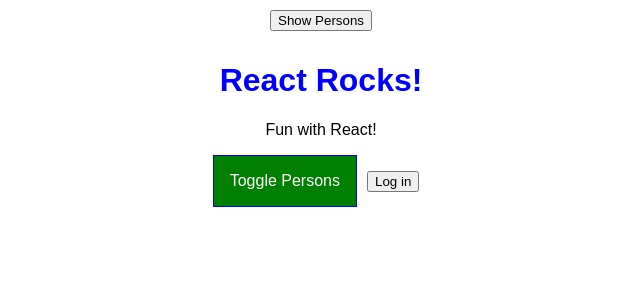
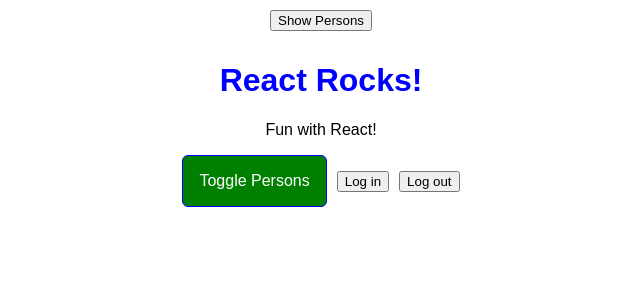
Before and after one commit to TomIrimescu/react_project_build, a React app: page / in a window 1280 px wide. Shown: the top 300 px of the page, without its empty margins (319-959 px from the left). Built offline with nearby package versions, Linux system fonts and the light colour scheme.

Commit message:
more styling changes & add logout button

```diff
--- a/src/components/Cockpit/Cockpit.css
+++ b/src/components/Cockpit/Cockpit.css
@@ -26,6 +26,7 @@
   font: inherit;
   color: white;
   cursor: pointer;
+  border-radius: 6px;
 }
 
 .Button:hover {
--- a/src/components/Cockpit/Cockpit.js
+++ b/src/components/Cockpit/Cockpit.js
@@ -29,6 +29,7 @@
         Toggle Persons
       </button>
       <button className={CockpitStyle.buttonSpacer} onClick={props.login}>Log in</button>
+      <button onClick={props.logout}>Log out</button>
     </Aux>
   );
 };
--- a/src/containers/App.js
+++ b/src/containers/App.js
@@ -124,6 +124,10 @@
     this.setState({authenticated: true});
   };
 
+  logoutHandler = () => {
+    this.setState({authenticated: false});
+  };
+
   render() {
     console.log("[App.js] Inside render()");
     //region Conditional Content
@@ -155,6 +159,7 @@
           showPersons={this.state.showPersons}
           persons={this.state.persons}
           login={this.loginHandler}
+          logout={this.logoutHandler}
           clicked={this.togglePersonsHandler}
 
         />
```
